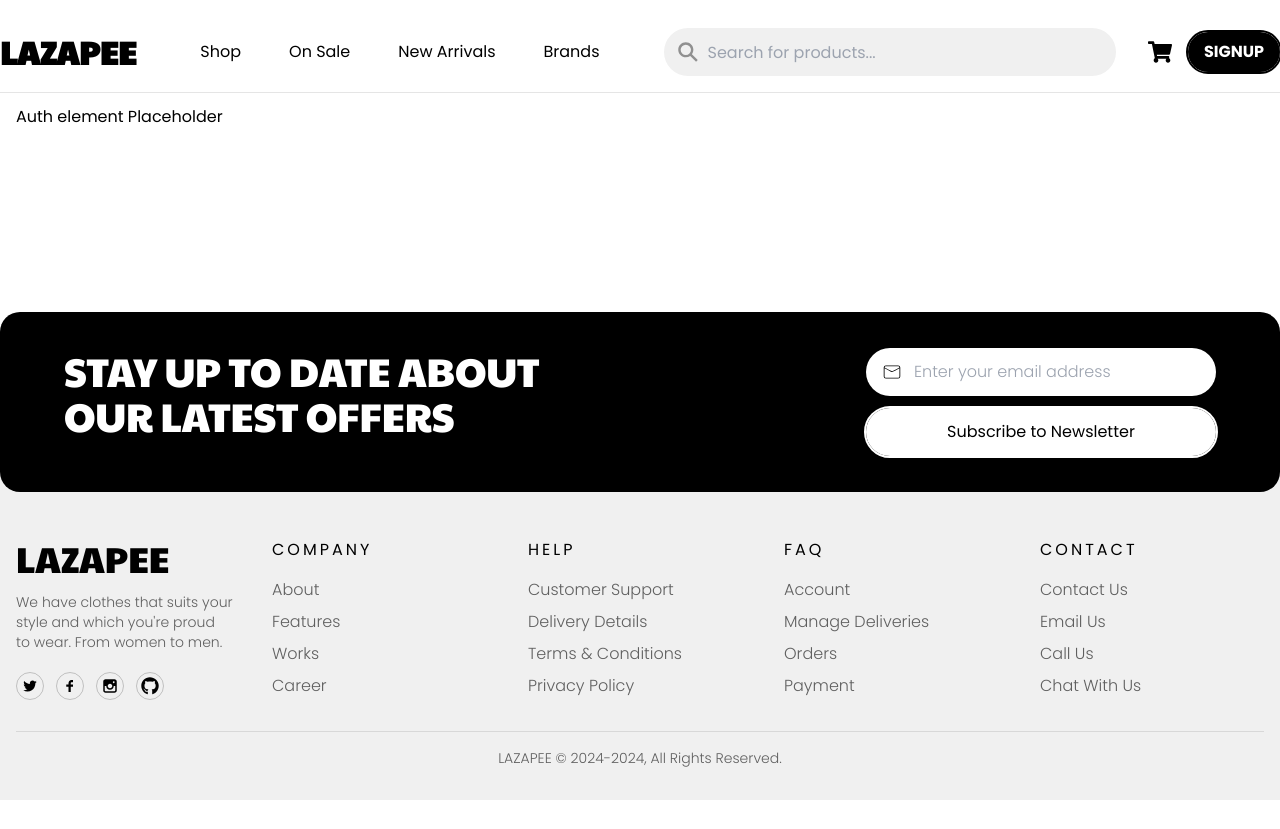
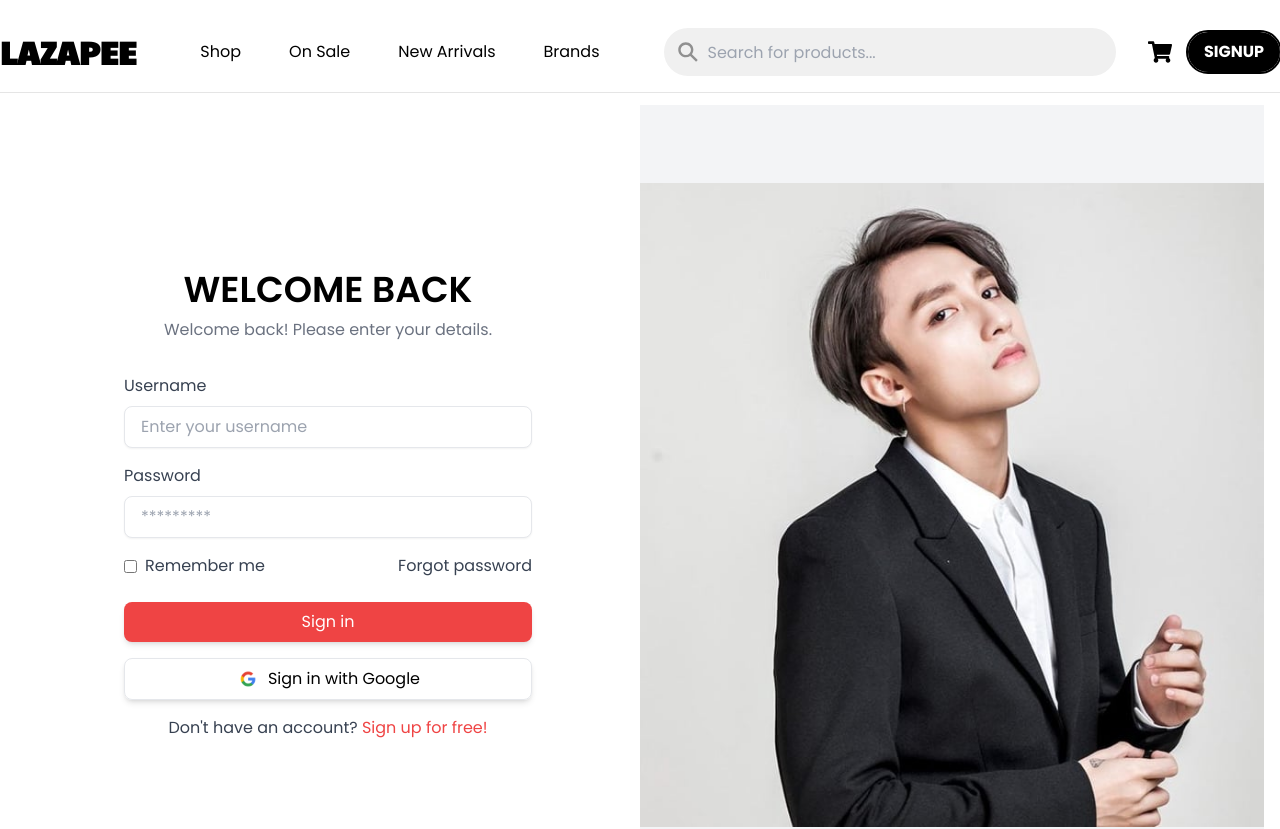
Before and after one commit to namurus/LazaPee, a React (Vite) app in the folder frontend/: page /auth in a window 1280 px wide. Shown: the top 829 px of the page. Before the commit the page ends 800 px from the top, so only its background shows below. Built offline with nearby package versions, Linux system fonts and the light colour scheme.

Commit message:
test: validate API login functionality
- Added tests to verify API login with valid username and password.
- Checked API responses and handled errors if present.
- Logged results for debugging purposes.

```diff
--- a/frontend/src/pages/Login.jsx
+++ b/frontend/src/pages/Login.jsx
@@ -1,18 +1,54 @@
-// logo google
+import { useState } from 'react';
 import { googleLogo, loginBanner } from '../assets';
 
 const Login = () => {
+  const [username, setUsername] = useState('');
+  const [password, setPassword] = useState('');
+  const [error, setError] = useState(null);
+  const [message, setMessage] = useState(null);
+
+  const handleSubmit = async (e) => {
+    e.preventDefault();
+    setError(null);
+    setMessage(null);
+
+    try {
+      const response = await fetch('https://dummyjson.com/auth/login', {
+        method: 'POST',
+        headers: { 'Content-Type': 'application/json' },
+        body: JSON.stringify({
+          username: username,
+          password: password,
+          expiresInMins: 30,
+        }),
+        credentials: 'same-origin',
+      });
+
+      const data = await response.json();
+
+      if (response.ok) {
+        setMessage(`Welcome ${data.firstName} ${data.lastName}!`);
+      } else {
+        setError(data.message || 'Login failed');
+      }
+    } catch (err) {
+      setError('An unexpected error occurred. Please try again later.');
+    }
+  };
+
   return (
-    <div className="flex h-screen">
-      <div className="w-1/2 flex flex-col justify-center items-center bg-white">
-        <h1 className="text-4xl font-semibold mb-2">WELCOME BACK</h1>
+    <div className="flex flex-col lg:flex-row h-screen">
+      <div className="w-full lg:w-1/2 flex flex-col justify-center items-center bg-white p-4 lg:p-10">
+        <h1 className="text-3xl lg:text-4xl font-semibold mb-2">WELCOME BACK</h1>
         <p className="text-gray-500 mb-8">Welcome back! Please enter your details.</p>
-        <form className="w-3/4">
+        <form className="w-full lg:w-3/4" onSubmit={handleSubmit}>
           <div className="mb-4">
-            <label className="block text-gray-700 mb-2">Email</label>
+            <label className="block text-gray-700 mb-2">Username</label>
             <input
-              type="email"
-              placeholder="Enter your email"
+              type="text"
+              placeholder="Enter your username"
+              value={username}
+              onChange={(e) => setUsername(e.target.value)}
               className="w-full px-4 py-2 border rounded-lg shadow-sm focus:outline-none focus:ring-2 focus:ring-red-500"
             />
           </div>
@@ -21,6 +57,8 @@ const Login = () => {
             <input
               type="password"
               placeholder="*********"
+              value={password}
+              onChange={(e) => setPassword(e.target.value)}
               className="w-full px-4 py-2 border rounded-lg shadow-sm focus:outline-none focus:ring-2 focus:ring-red-500"
             />
           </div>
@@ -33,7 +71,10 @@ const Login = () => {
               Forgot password
             </a>
           </div>
-          <button className="w-full bg-red-500 text-white py-2 rounded-lg shadow-md hover:bg-red-600 mb-4">
+          <button
+            type="submit"
+            className="w-full bg-red-500 text-white py-2 rounded-lg shadow-md hover:bg-red-600 mb-4"
+          >
             Sign in
           </button>
           <button className="w-full flex items-center justify-center border py-2 rounded-lg shadow-md hover:bg-gray-100">
@@ -41,6 +82,8 @@ const Login = () => {
             Sign in with Google
           </button>
         </form>
+        {error && <p className="text-red-500 mt-4">{error}</p>}
+        {message && <p className="text-green-500 mt-4">{message}</p>}
         <p className="mt-4 text-gray-700">
           Don&apos;t have an account?{' '}
           <a href="#" className="text-red-500">
@@ -48,11 +91,11 @@ const Login = () => {
           </a>
         </p>
       </div>
-      <div className="w-1/2 bg-gray-100 flex justify-center items-center">
+      <div className="w-full lg:w-1/2 bg-gray-100 flex justify-center items-center">
         <img
           src={loginBanner}
           alt="Illustration of a person in sportswear jumping"
-          className="w-full object-cover"
+          className="w-full h-auto object-cover" // Sử dụng h-auto để duy trì tỷ lệ khung hình
         />
       </div>
     </div>
--- a/frontend/src/routes/authRoutes.jsx
+++ b/frontend/src/routes/authRoutes.jsx
@@ -5,7 +5,12 @@ import Login from '../pages/Login';
 const authRoutes = [
   {
     path: '/auth',
-    element: <div>Auth element Placeholder</div>,
+    // element: <div>Auth element Placeholder</div>,
+    element: (
+      <GuestGuard>
+        <Login />
+      </GuestGuard>
+    ),
     children: [
       {
         path: 'login',
```
